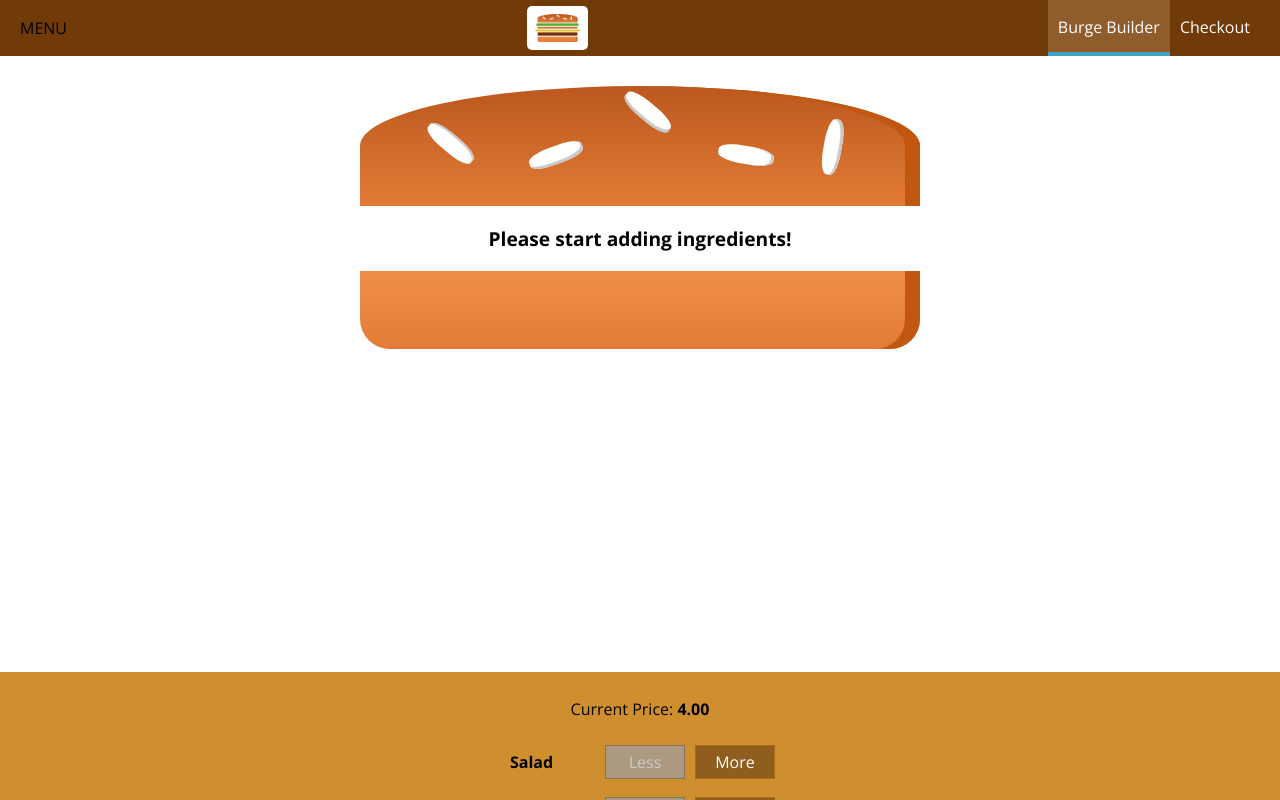
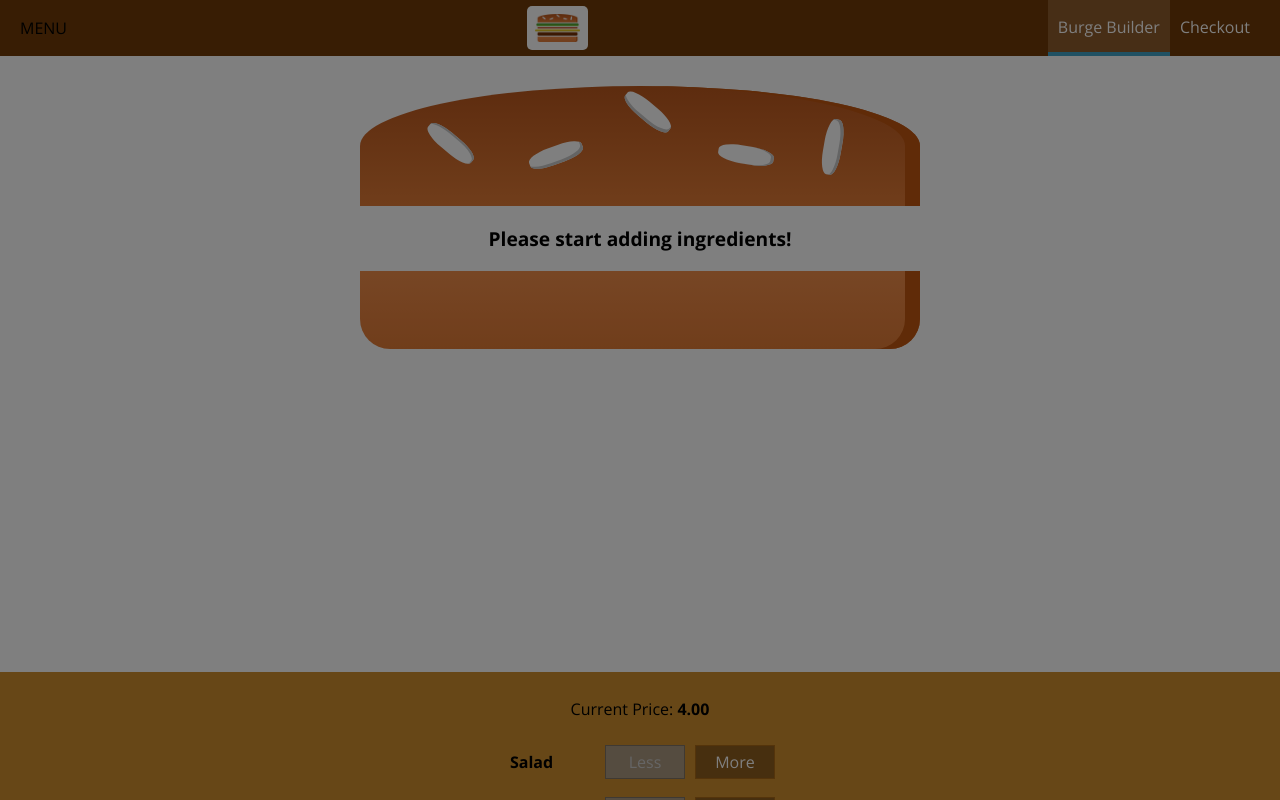
Before and after one commit to ahurm/burger-builder, a React app: page / in a window 1280 px wide. Shown: the top 800 px of the page. Built offline with nearby package versions, Linux system fonts and the light colour scheme.

Commit message:
150. Reusing the Backdrop

```diff
--- a/src/components/Layout/Layout.js
+++ b/src/components/Layout/Layout.js
@@ -1,18 +1,31 @@
-import React from 'react';
+import React, { Component } from 'react';
 
 import Auxiliary from '../../hoc/Auxiliary';
 import classes from './Layout.css';
 import Toolbar from '../Navigation/Toolbar/Toolbar';
 import SideDrawer from '../Navigation/SideDrawer/SideDrawer';
 
-const layout = (props) => (
+class Layout extends Component {
+    state = {
+        showSideDrawer: true
+    }
+    sideDrawerClosedHandler = () => {
+        this.setState({showSideDrawer: false});
+    }
+
+    render () {
+        return (
             <Auxiliary>
                 <Toolbar />
-        <SideDrawer />
+                <SideDrawer
+                    open={this.state.showSideDrawer}
+                    closed={this.sideDrawerClosedHandler} />
                 <main className={classes.Content}>
-            {props.children}
+                    {this.props.children}
                 </main>
             </Auxiliary>
         );
+    }
+}
 
-export default layout;
+export default Layout;
--- a/src/components/Navigation/SideDrawer/SideDrawer.js
+++ b/src/components/Navigation/SideDrawer/SideDrawer.js
@@ -3,10 +3,17 @@
 import Logo from '../../Logo/Logo';
 import NavigationItems from '../NavigationItems/NavigationItems';
 import classes from './SideDrawer.css';
+import Backdrop from '../../UI/Backdrop/Backdrop';
+import Auxiliary from '../../../hoc/Auxiliary';
 const sideDrawer = (props) => {
-
+    let attachedClasses = [classes.SideDrawer, classes.Close];
+    if (props.open) {
+        attachedClasses = [classes.SideDrawer, classes.Open];
+    }
     return (
-        <div className={classes.SideDrawer}>
+        <Auxiliary>
+            <Backdrop show={props.open} clicked={props.closed} />
+            <div className={attachedClasses.join(' ')}>
                 <div className={classes.Logo}>
                     <Logo />
                 </div>
@@ -15,6 +22,7 @@
                 <NavigationItems />
                 </nav>
             </div>
+        </Auxiliary>
     );
 }
 
```
Lines whose indentation alone changed are shown as unchanged.
